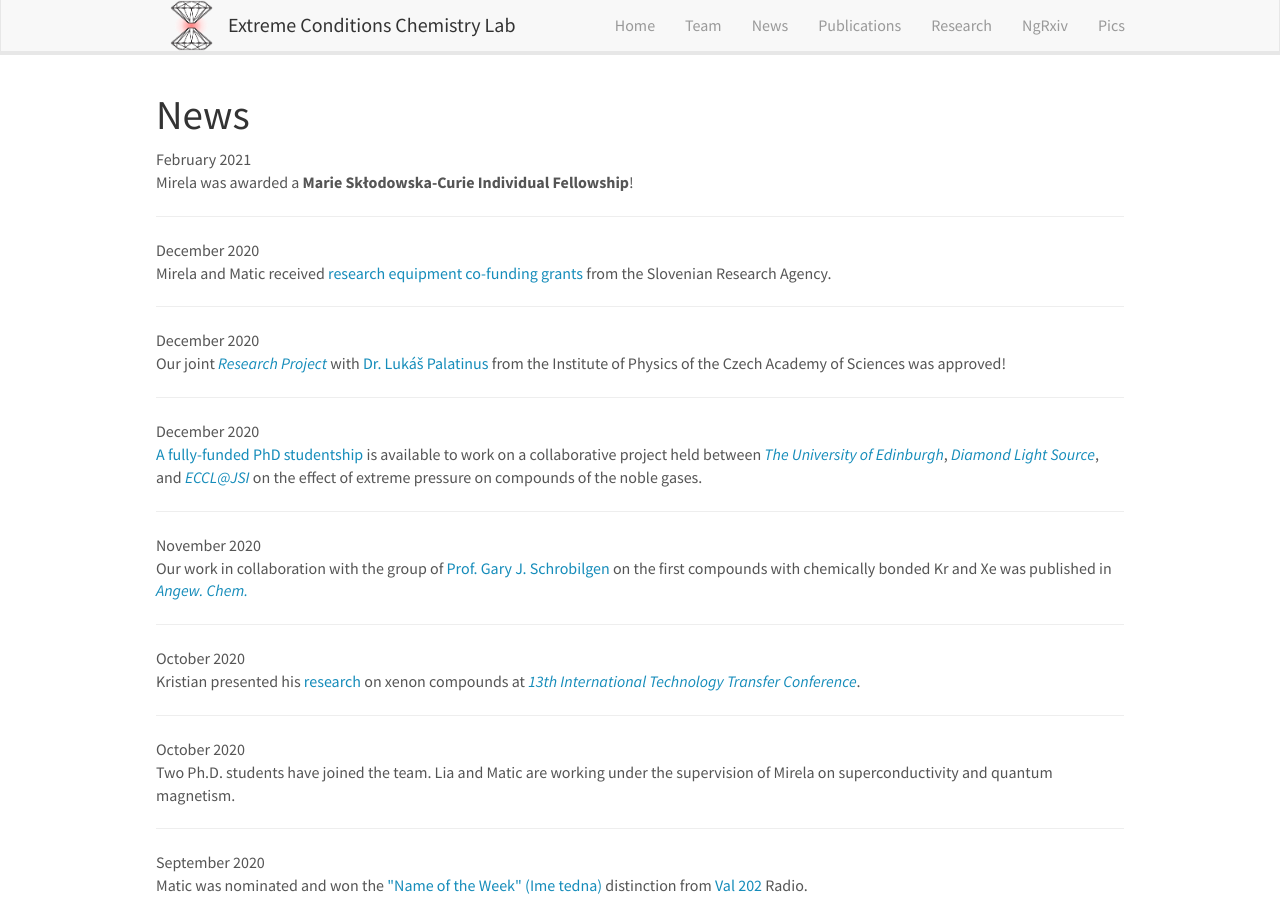
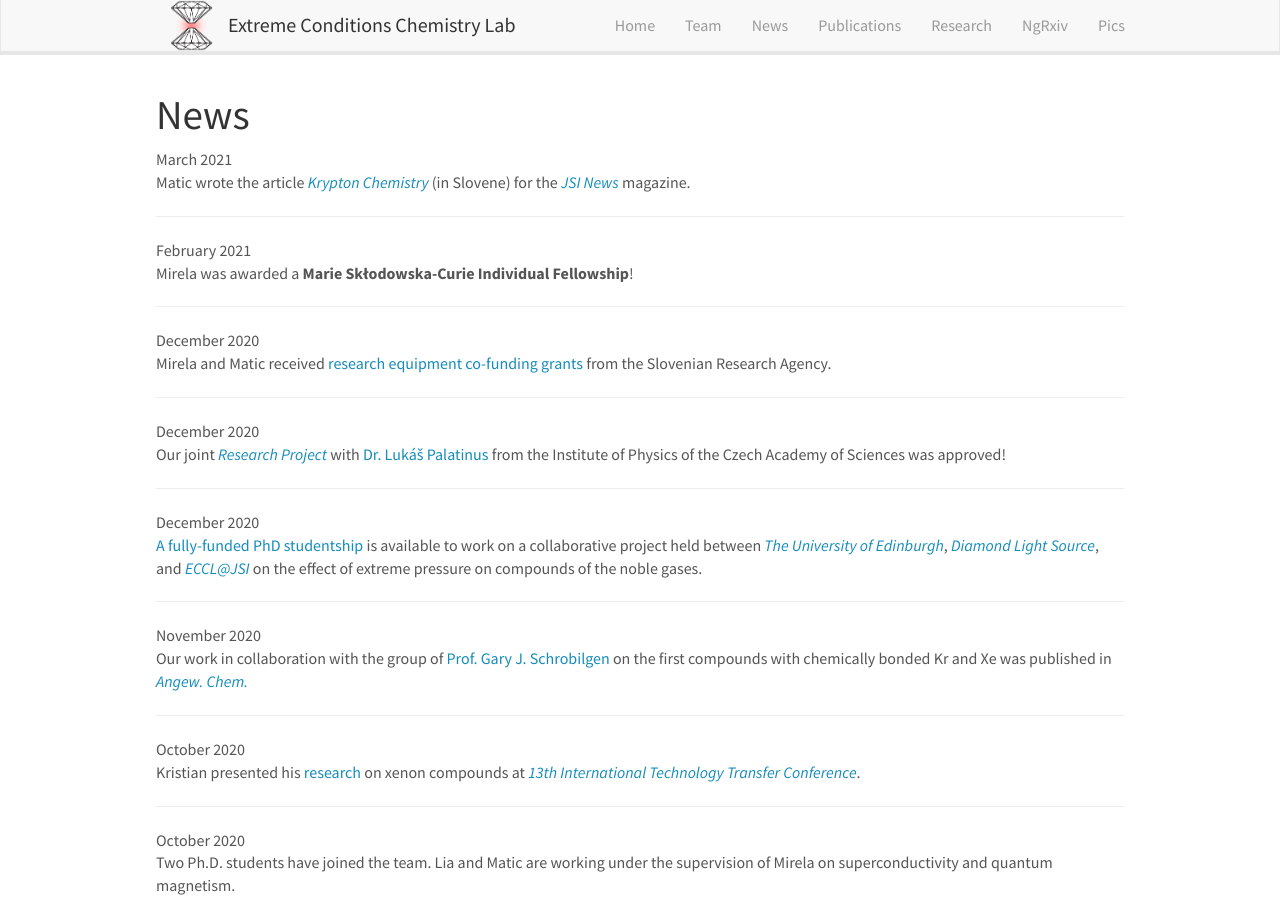
Before and after one commit to eccl-jsi/eccl-jsi.github.io, a Jekyll site: the page built from _pages/allnews.md, in a window 1280 px wide and 900 px high. Built offline with Jekyll 4.4.1, drawn with Linux system fonts in a browser that asks for light colours; nearby versions of some CDN libraries.

Commit message:
Update news.yml

```diff
--- a/_data/news.yml
+++ b/_data/news.yml
@@ -1,3 +1,6 @@
+- date: March 2021
+  headline: "Matic wrote the article <i>[Krypton Chemistry](/papers/Novice IJS 196 (2021) 1,2,13-20.pdf)</i> (in Slovene) for the <i><a href='https://www.ijs.si/ijsw/Arhiv%20Novic?action=AttachFile&do=get&target=Novice196.pdf'>JSI News</a></i> magazine."
+
 - date: February 2021
   headline: "Mirela was awarded a <b>Marie Skłodowska-Curie Individual Fellowship</b>!"
 
```
